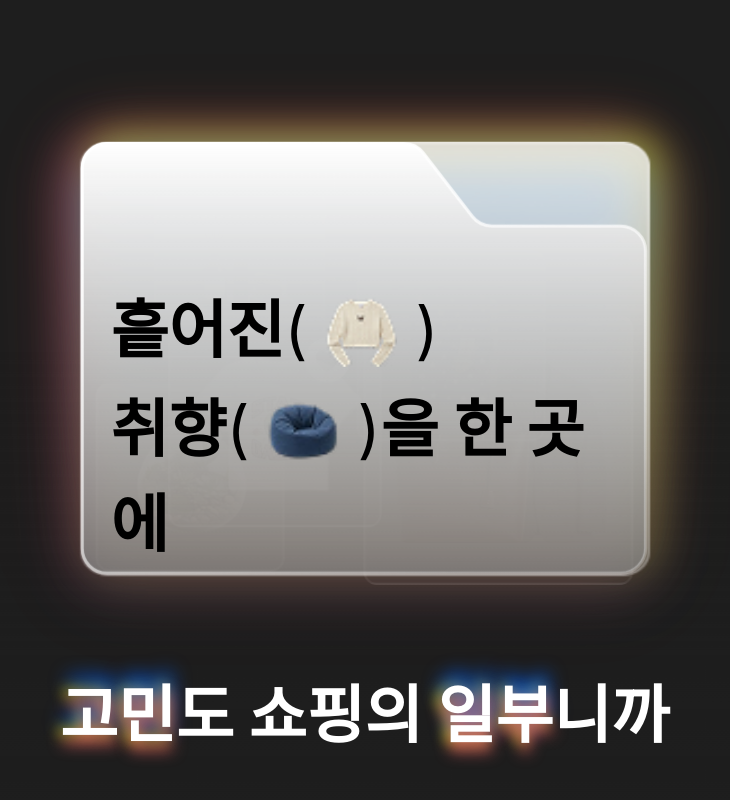
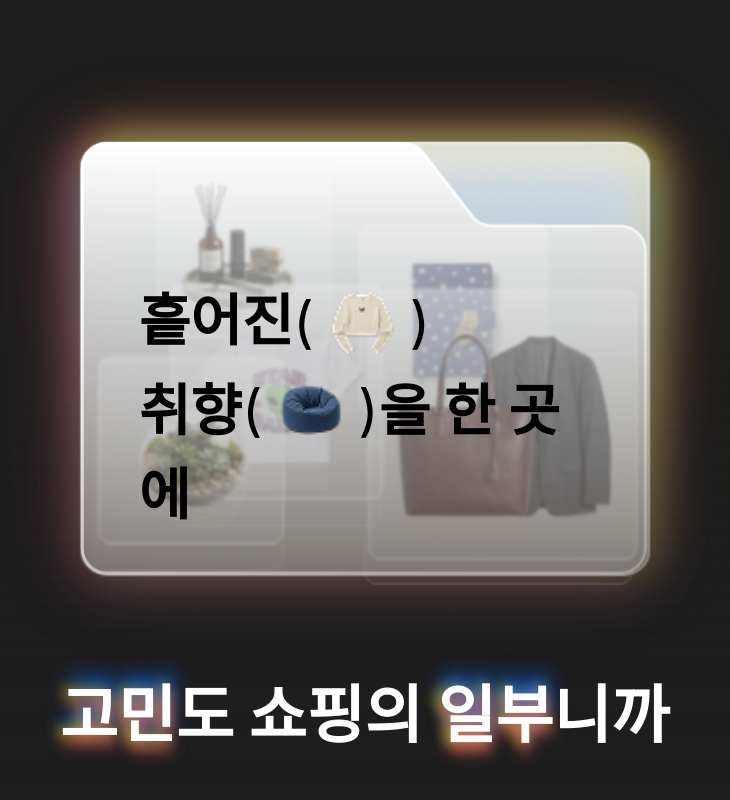
Before and after one commit to Digginn/Diggin-landing, a Next.js app: page / in a window 1280 px wide. Shown: the part 4302-5102 px from the top of the page, without its empty margins (276-1006 px from the left). Built offline with nearby package versions, Linux system fonts and the light colour scheme; a web font is replaced by a local one.

Commit message:
fix: 폴더 내부 상품 노출 및 문구 스타일 수정

```diff
--- a/app/components/LightFolderSection.jsx
+++ b/app/components/LightFolderSection.jsx
@@ -34,6 +34,102 @@ function getFolderTransform(collectEase) {
     scaleY: 156 / 210 + (1 - 156 / 210) * collectEase,
   }
 }
+
+const FOLDER_STORED_PRODUCTS_BASE = [
+  {
+    src: '/images/items/item-decor.png',
+    left: 44,
+    top: 20,
+    width: 78,
+    height: 79,
+    imageBox: { x: 8, y: 8, width: 55.2, height: 60 },
+    crop: { left: '-461.33%', top: '-229.45%', width: '682.67%', height: '342.94%' },
+  },
+  {
+    src: '/images/items/item-notebook.png',
+    left: 134,
+    top: 48,
+    width: 83.7,
+    height: 84.5,
+    imageBox: { x: 21, y: 16, width: 42, height: 63 },
+    crop: { left: '-1031.82%', top: '-378.85%', width: '1340.91%', height: '488%' },
+  },
+  {
+    src: '/images/items/item-tshirt.png',
+    left: 49.8,
+    top: 74.7,
+    width: 94.9,
+    height: 95.8,
+    imageBox: { x: 7.2, y: 14.3, width: 80, height: 67 },
+    crop: { left: '-248%', top: '-228.62%', width: '590%', height: '383.43%' },
+  },
+  {
+    src: '/images/items/item-bag-coat.png',
+    left: 137,
+    top: 77,
+    width: 120,
+    height: 121.1,
+    imageBox: { x: 11, y: 17.5, width: 98, height: 85 },
+    crop: { left: '-7.9%', top: '-5.96%', width: '279.02%', height: '175.24%' },
+  },
+  {
+    src: '/images/items/item-terrarium.png',
+    left: 18,
+    top: 107,
+    width: 83.2,
+    height: 84,
+    imageBox: { x: 16, y: 14.5, width: 52, height: 55 },
+    crop: { left: '-229.12%', top: '-10%', width: '562.64%', height: '294.21%' },
+  },
+]
+
+const FOLDER_STORED_PRODUCTS_DESKTOP = [
+  {
+    src: '/images/items/item-decor.png',
+    left: 34.4,
+    top: 8,
+    width: 78,
+    height: 79,
+    imageBox: { x: 8, y: 8, width: 55.2, height: 60 },
+    crop: { left: '-461.33%', top: '-229.45%', width: '682.67%', height: '342.94%' },
+  },
+  {
+    src: '/images/items/item-notebook.png',
+    left: 124.4,
+    top: 36,
+    width: 83.7,
+    height: 84.5,
+    imageBox: { x: 21, y: 16, width: 42, height: 63 },
+    crop: { left: '-1031.82%', top: '-378.85%', width: '1340.91%', height: '488%' },
+  },
+  {
+    src: '/images/items/item-tshirt.png',
+    left: 40.2,
+    top: 62.7,
+    width: 94.9,
+    height: 95.8,
+    imageBox: { x: 7.2, y: 14.3, width: 80, height: 67 },
+    crop: { left: '-248%', top: '-228.62%', width: '590%', height: '383.43%' },
+  },
+  {
+    src: '/images/items/item-bag-coat.png',
+    left: 127.5,
+    top: 65,
+    width: 120,
+    height: 121.1,
+    imageBox: { x: 11, y: 17.5, width: 98, height: 85 },
+    crop: { left: '-7.9%', top: '-5.96%', width: '279.02%', height: '175.24%' },
+  },
+  {
+    src: '/images/items/item-terrarium.png',
+    left: 8.4,
+    top: 95,
+    width: 83.2,
+    height: 84,
+    imageBox: { x: 16, y: 14.5, width: 52, height: 55 },
+    crop: { left: '-229.12%', top: '-10%', width: '562.64%', height: '294.21%' },
+  },
+]
 
 export default function LightFolderSection() {
   const sectionRef = useRef(null)
@@ -300,6 +396,7 @@ export default function LightFolderSection() {
             style={{ opacity: 'var(--folder-close-progress, 0)', willChange: 'opacity' }}
           />
 
+          <FolderStoredProducts />
           <FolderRandomText />
         </div>
 
@@ -313,6 +410,34 @@ export default function LightFolderSection() {
         </div>
       </div>
     </section>
+  )
+}
+
+function FolderStoredProducts() {
+  return (
+    <>
+      <StoredProductLayer
+        className='folder-stored-products-base'
+        products={FOLDER_STORED_PRODUCTS_BASE}
+      />
+      <StoredProductLayer
+        className='folder-stored-products-desktop'
+        products={FOLDER_STORED_PRODUCTS_DESKTOP}
+      />
+    </>
+  )
+}
+
+function StoredProductLayer({ className, products }) {
+  return (
+    <div
+      className={`folder-stored-products ${className} pointer-events-none absolute inset-0 z-30`}
+      style={{ willChange: 'opacity' }}
+    >
+      {products.map((product) => (
+        <ProductCard key={product.src} {...product} collectable={false} />
+      ))}
+    </div>
   )
 }
 
@@ -344,13 +469,13 @@ function FolderRandomText() {
 
   return (
     <div
-      className='absolute left-1/2 top-[62px] z-50 w-[226px] -translate-x-1/2 text-c1 text-black'
+      className='folder-random-text absolute left-1/2 top-[62px] z-50 w-[226px] -translate-x-1/2 text-c1 text-black'
       style={{ opacity: 'var(--folder-text-progress, 0)', willChange: 'opacity' }}
     >
       흩어진
-      <span className='inline-flex items-center gap-2 text-c2'>
+      <span className='folder-random-paren inline-flex items-center gap-2 text-c2'>
         (
-        <span className='relative inline-block h-11 w-8 align-middle'>
+        <span className='folder-random-item relative inline-block h-11 w-8 align-middle'>
           <Image
             src={randomItem1.src}
             alt={randomItem1.alt}
@@ -363,9 +488,9 @@ function FolderRandomText() {
       </span>
       <br />
       취향
-      <span className='inline-flex items-center gap-2 text-c2'>
+      <span className='folder-random-paren inline-flex items-center gap-2 text-c2'>
         (
-        <span className='relative inline-block h-11 w-8 align-middle'>
+        <span className='folder-random-item relative inline-block h-11 w-8 align-middle'>
           <Image
             src={randomItem2.src}
             alt={randomItem2.alt}
--- a/app/components/ProductCard.jsx
+++ b/app/components/ProductCard.jsx
@@ -15,6 +15,7 @@ export default function ProductCard({
   imageBox,
   crop,
   sourceSize,
+  collectable = true,
   collectMoveX = 0,
   collectMoveY = 0,
   collectFinalOpacity = 0.46,
@@ -28,15 +29,20 @@ export default function ProductCard({
   const imageLeft = imageBox?.x ?? (cardWidth - imageWidth) / 2
   const imageTop = imageBox?.y ?? (cardHeight - imageHeight) / 2
   const resolvedActionSize = actionSize ?? Math.round(Math.min(cardWidth, cardHeight) * 0.26)
+  const collectProps = collectable
+    ? {
+        'data-collect-card': true,
+        'data-move-x': collectMoveX,
+        'data-move-y': collectMoveY,
+        'data-final-opacity': collectFinalOpacity,
+        'data-final-scale': collectFinalScale,
+      }
+    : {}
 
   return (
     <div
       className='collect-product-card absolute z-20 rounded-[6px] border border-white/30 bg-gradient-to-b from-white/[0.42] to-white/[0.09] shadow-[inset_0_1px_1px_rgba(255,255,255,0.24)]'
-      data-collect-card
-      data-move-x={collectMoveX}
-      data-move-y={collectMoveY}
-      data-final-opacity={collectFinalOpacity}
-      data-final-scale={collectFinalScale}
+      {...collectProps}
       style={{
         left,
         top,
--- a/app/styles/prism.css
+++ b/app/styles/prism.css
@@ -27,6 +27,20 @@
 .prism-folder-open-top-desktop,
 .prism-folder-close-desktop {
   display: none;
+}
+
+.folder-stored-products {
+  opacity: calc(var(--folder-text-progress, 0) * 0.42);
+  filter: blur(0.7px);
+}
+
+.folder-stored-products-desktop {
+  display: none;
+}
+
+.folder-random-text {
+  top: 64px;
+  letter-spacing: 0;
 }
 
 .folder-panel-glow {
@@ -232,4 +246,31 @@
   .prism-folder-close-desktop {
     display: block;
   }
+
+  .folder-stored-products-base {
+    display: none;
+  }
+
+  .folder-stored-products-desktop {
+    display: block;
+  }
+
+  .folder-random-text {
+    top: 60.444px;
+    width: 200.889px;
+    font-size: 24.889px;
+    line-height: 1.45;
+    letter-spacing: 0;
+  }
+
+  .folder-random-paren {
+    gap: 7.111px;
+    font-size: 24.889px;
+    line-height: 1.45;
+  }
+
+  .folder-random-item {
+    width: 28.444px;
+    height: 39.111px;
+  }
 }
```
